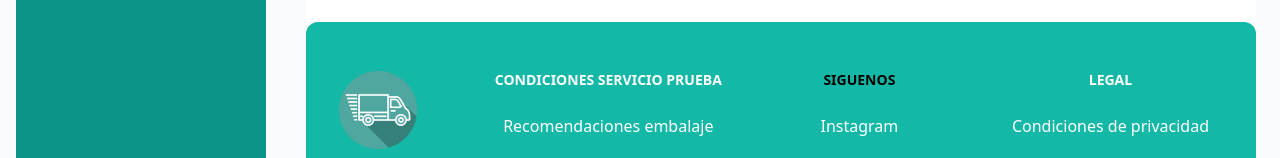
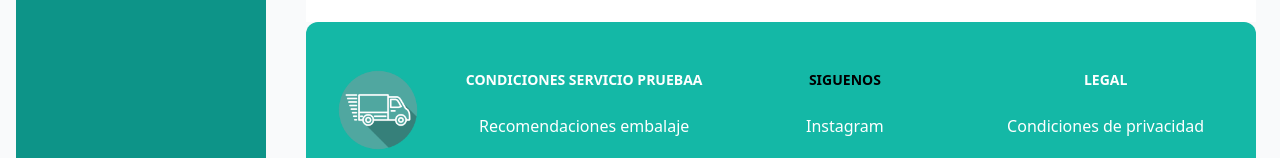
Before and after one commit to JbastianH/front-despacho-innovatech, a React (Vite) app: page / in a window 1280 px wide. Shown: the part 504-662 px from the top of the page. Built offline with nearby package versions, Linux system fonts and the light colour scheme.

Commit message:
prueba 2

```diff
--- a/src/componentes/Layouts/Footer.jsx
+++ b/src/componentes/Layouts/Footer.jsx
@@ -16,7 +16,7 @@ function Footer() {
           <div className="grid grid-cols-2 gap-8 sm:gap-6 sm:grid-cols-3">
             <div>
               <h2 className="mb-6 text-sm font-semibold text-white uppercase dark:text-white">
-                Condiciones servicio prueba
+                Condiciones servicio pruebaa
               </h2>
               <ul className="text-white font-medium">
                 <li className="mb-4">
```
Also changed, not shown: 1 other file (tests, documents, lock files or other folders).
